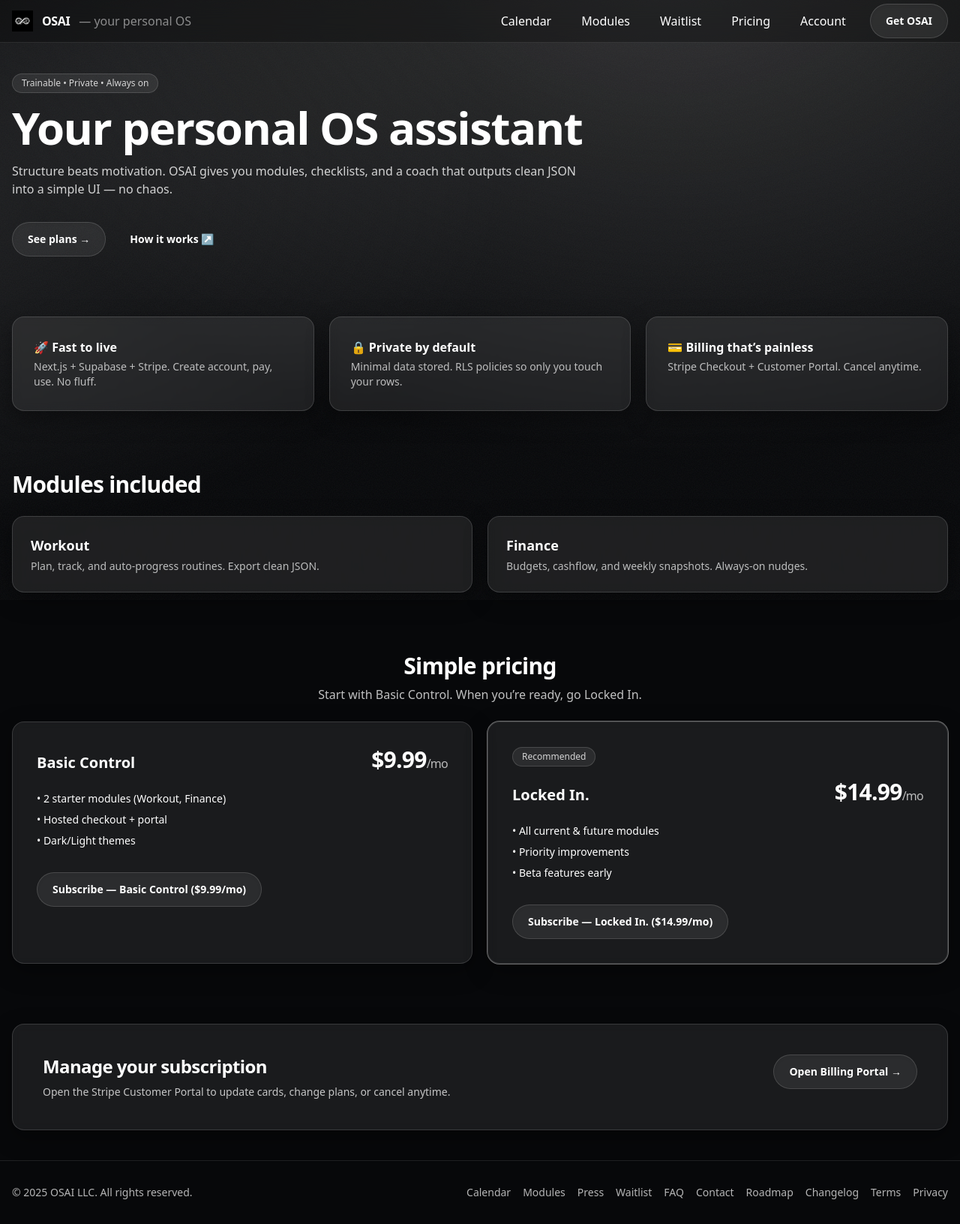
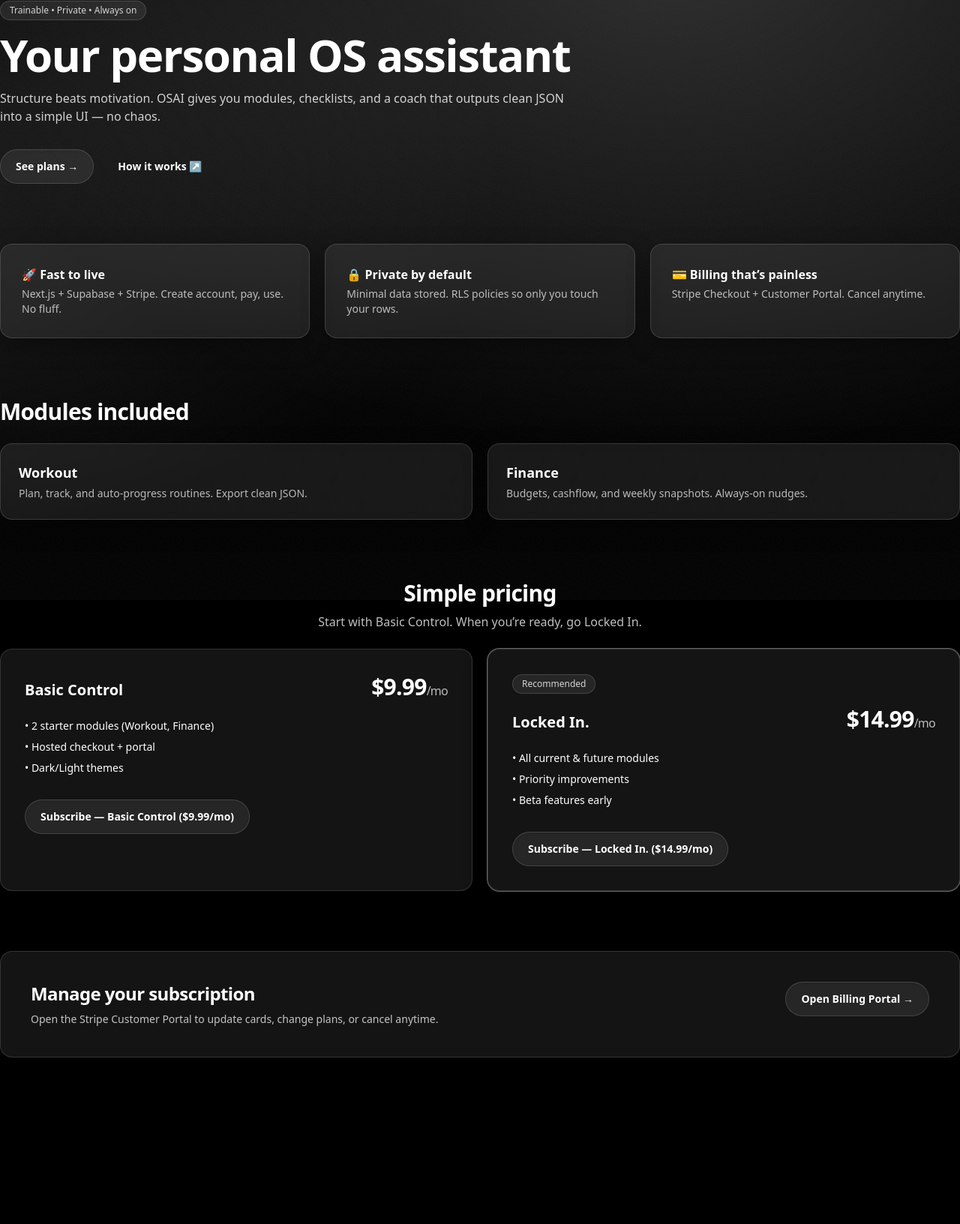
Before and after one commit to MasonIllies/OSAI, a Next.js app in the folder osai-mvp/: page / in a window 1280 px wide. Shown: the whole page at 75% size. After the commit the page ends 1410 px from the top, so only its background shows below. Built offline with nearby package versions, Linux system fonts and the light colour scheme; no server answers.

Commit message:
Update layout.tsx

```diff
--- a/osai-mvp/app/layout.tsx
+++ b/osai-mvp/app/layout.tsx
@@ -1,67 +1,23 @@
+import "./globals.css";
 import type { Metadata } from "next";
-import "./globals.css";
-import Link from "next/link";
-import Image from "next/image";
+import { Inter } from "next/font/google";
 
 export const metadata: Metadata = {
-  title: "OSAI — Your personal OS assistant",
-  description: "Always-on AI control for your life and work.",
-  openGraph: {
-    title: "OSAI",
-    description: "Always-on AI control for your life and work.",
-    url: "https://osai.llc",
-    siteName: "OSAI",
-    type: "website",
-    images: ["/og.png"],
-  },
-  twitter: { card: "summary_large_image", title: "OSAI", description: "Always-on AI control.", images: ["/og.png"] },
+  title: "OSAI",
+  description: "Your personal OS assistant",
 };
+
+const inter = Inter({
+  subsets: ["latin"],
+  display: "swap",
+  variable: "--font-inter",
+});
 
 export default function RootLayout({ children }: { children: React.ReactNode }) {
   return (
     <html lang="en" className="h-full">
-      <body className="min-h-screen antialiased">
-        {/* HEADER */}
-        <header className="sticky top-0 z-40 backdrop-blur-md bg-black/30 border-b border-white/10">
-          <nav className="container h-14 flex items-center justify-between">
-            <Link href="/" className="flex items-center gap-3">
-              <Image src="/osai-logo.png" alt="OSAI logo" width={28} height={28} priority />
-              <span className="font-semibold tracking-tight">OSAI</span>
-              <span className="hidden md:inline text-white/50">— your personal OS</span>
-            </Link>
-
-            <div className="flex items-center gap-6">
-              <Link href="/calendar" className="px-2 py-1 rounded-md hover:opacity-80 focus:outline-none focus:ring">Calendar</Link>
-              <Link href="/modules" className="px-2 py-1 rounded-md hover:opacity-80 focus:outline-none focus:ring">Modules</Link>
-              <Link href="/waitlist" className="px-2 py-1 rounded-md hover:opacity-80 focus:outline-none focus:ring">Waitlist</Link>
-              <Link href="/pricing" className="px-2 py-1 rounded-md hover:opacity-80 focus:outline-none focus:ring">Pricing</Link>
-              <Link href="/account" className="px-2 py-1 rounded-md hover:opacity-80 focus:outline-none focus:ring">Account</Link>
-              <Link href="/pricing" className="btn">Get OSAI</Link>
-            </div>
-          </nav>
-        </header>
-
-        {/* CONTENT */}
-        <main id="main" className="container py-10">{children}</main>
-
-        {/* FOOTER */}
-        <footer className="border-t border-white/10">
-          <div className="container py-8 text-sm flex flex-col md:flex-row items-center justify-between gap-4 text-white/70">
-            <div>© {new Date().getFullYear()} OSAI LLC. All rights reserved.</div>
-            <div className="flex items-center gap-4">
-              <Link className="hover:text-white" href="/calendar">Calendar</Link>
-              <Link className="hover:text-white" href="/modules">Modules</Link>
-              <Link className="hover:text-white" href="/press">Press</Link>
-              <Link className="hover:text-white" href="/waitlist">Waitlist</Link>
-              <Link className="hover:text-white" href="/faq">FAQ</Link>
-              <Link className="hover:text-white" href="/contact">Contact</Link>
-              <Link className="hover:text-white" href="/roadmap">Roadmap</Link>
-              <Link className="hover:text-white" href="/changelog">Changelog</Link>
-              <Link className="hover:text-white" href="/legal/terms">Terms</Link>
-              <Link className="hover:text-white" href="/legal/privacy">Privacy</Link>
-            </div>
-          </div>
-        </footer>
+      <body className={`${inter.variable} h-full bg-black text-white antialiased`}>
+        {children}
       </body>
     </html>
   );
```
